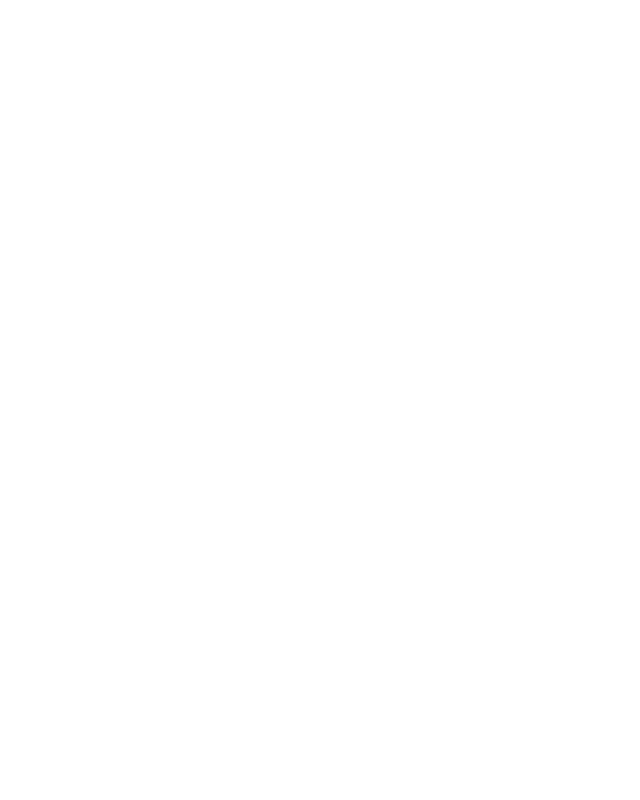
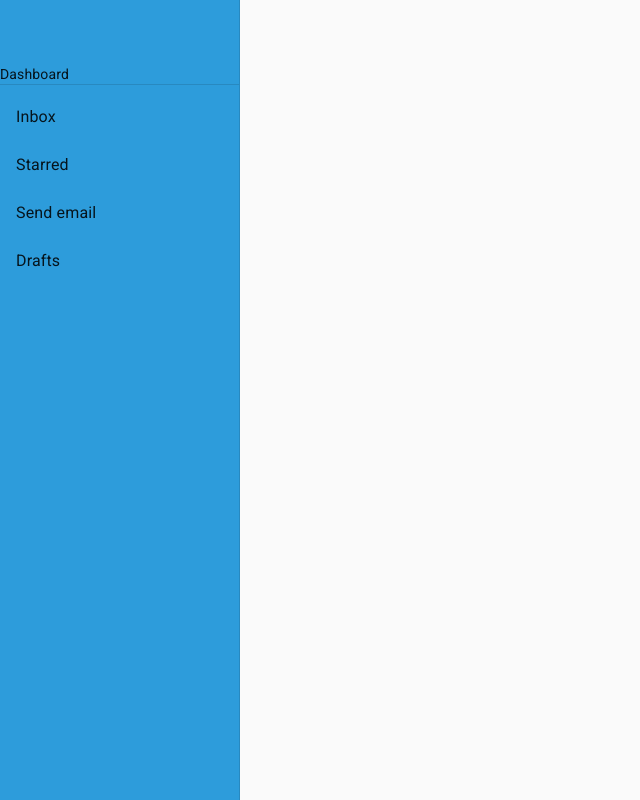
Before and after one commit to serstyle/v9-bears-team-39, a React (Create React App) app in the folder client/: page /dashboard in a window 1280 px wide. Shown: the whole page, without its empty margins (0-640 px from the left). Built offline with nearby package versions, Linux system fonts and the light colour scheme.

Commit message:
create dashboard route

```diff
--- a/client/src/App.js
+++ b/client/src/App.js
@@ -4,6 +4,7 @@
 import Note from './components/Note';
 import HomePage from './views/HomePage/HomePage';
 import RegistrationPage from './views/Registration/RegistrationPage';
+import Dashboard from './views/Dashboard/Dashboard';
 
 function App() {
   return (
@@ -11,6 +12,7 @@
       <Switch>
         <Route exact path="/" component={HomePage} />
         <Route path="/note" component={Note} />
+        <Route path="/dashboard" component={Dashboard} />
         <Route path="/register-page" component={RegistrationPage} />
         <Route path="/login-page" component={Note} />
       </Switch>
--- /dev/null
+++ b/client/src/components/Sidebar.js
@@ -0,0 +1,54 @@
+import React from 'react';
+import { makeStyles } from '@material-ui/core/styles';
+import Drawer from '@material-ui/core/Drawer';
+import CssBaseline from '@material-ui/core/CssBaseline';
+import List from '@material-ui/core/List';
+import Divider from '@material-ui/core/Divider';
+import ListItem from '@material-ui/core/ListItem';
+import ListItemText from '@material-ui/core/ListItemText';
+
+const drawerWidth = 240;
+
+const useStyles = makeStyles(theme => ({
+  root: {
+    display: 'flex',
+  },
+  drawer: {
+    width: drawerWidth,
+    flexShrink: 0,
+  },
+  drawerPaper: {
+    width: drawerWidth,
+    background: '#2D9CDB',
+  },
+  toolbar: theme.mixins.toolbar,
+}));
+
+export default function Sidebar() {
+  const classes = useStyles();
+
+  return (
+    <div className={classes.root}>
+      <CssBaseline />
+      <Drawer
+        className={classes.drawer}
+        variant="permanent"
+        classes={{
+          paper: classes.drawerPaper,
+        }}
+        anchor="left"
+      >
+        <div className={classes.toolbar} />
+        Dashboard
+        <Divider />
+        <List>
+          {['Inbox', 'Starred', 'Send email', 'Drafts'].map((text, index) => (
+            <ListItem button key={text}>
+              <ListItemText primary={text} />
+            </ListItem>
+          ))}
+        </List>
+      </Drawer>
+    </div>
+  );
+}
--- /dev/null
+++ b/client/src/views/Dashboard/Dashboard.js
@@ -0,0 +1,13 @@
+import React from 'react';
+
+// components
+import Sidebar from '../../components/Sidebar';
+
+export default function Dashboard() {
+  return (
+    <div>
+      <Sidebar />
+      Hello
+    </div>
+  );
+}
```
